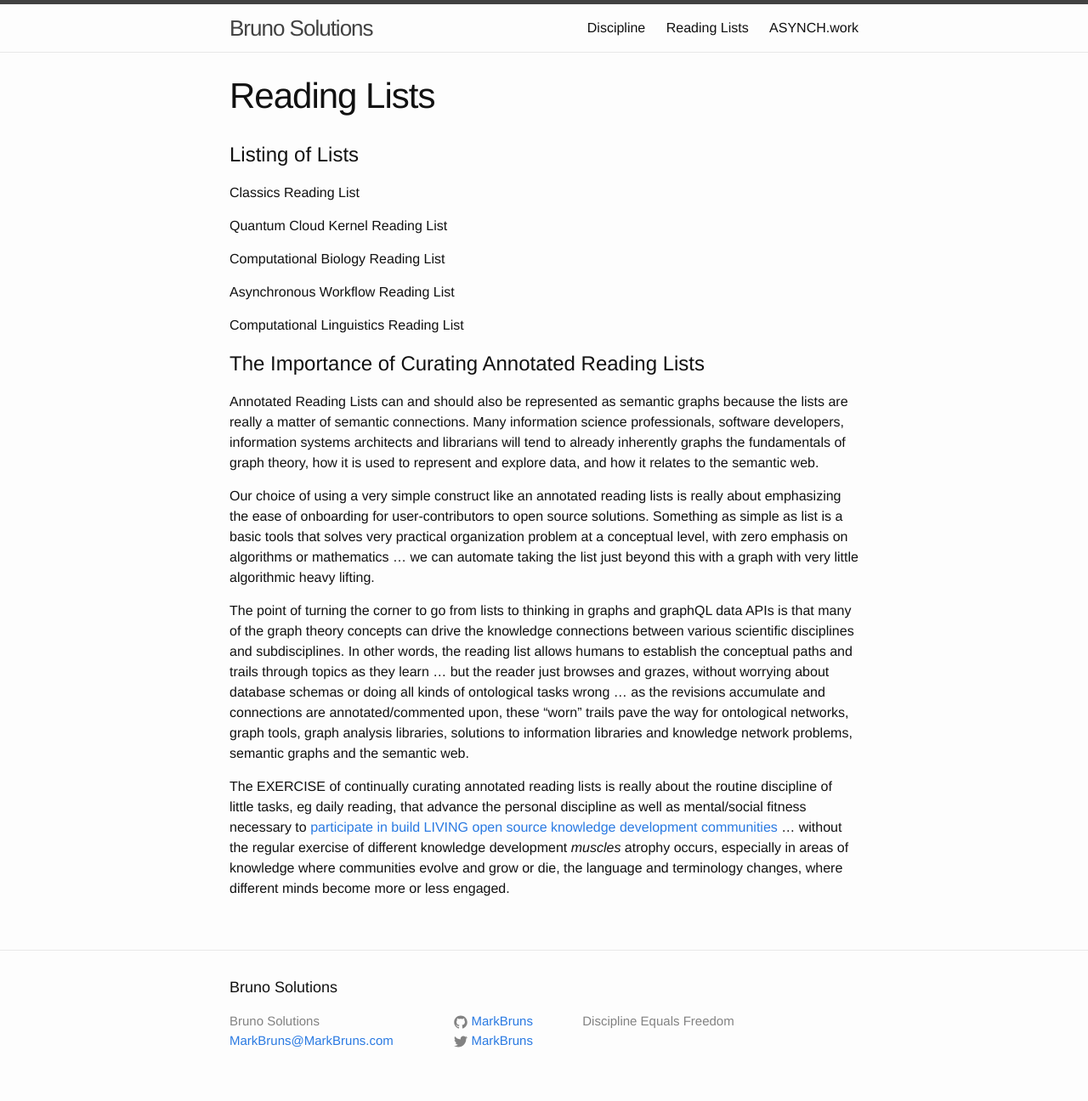
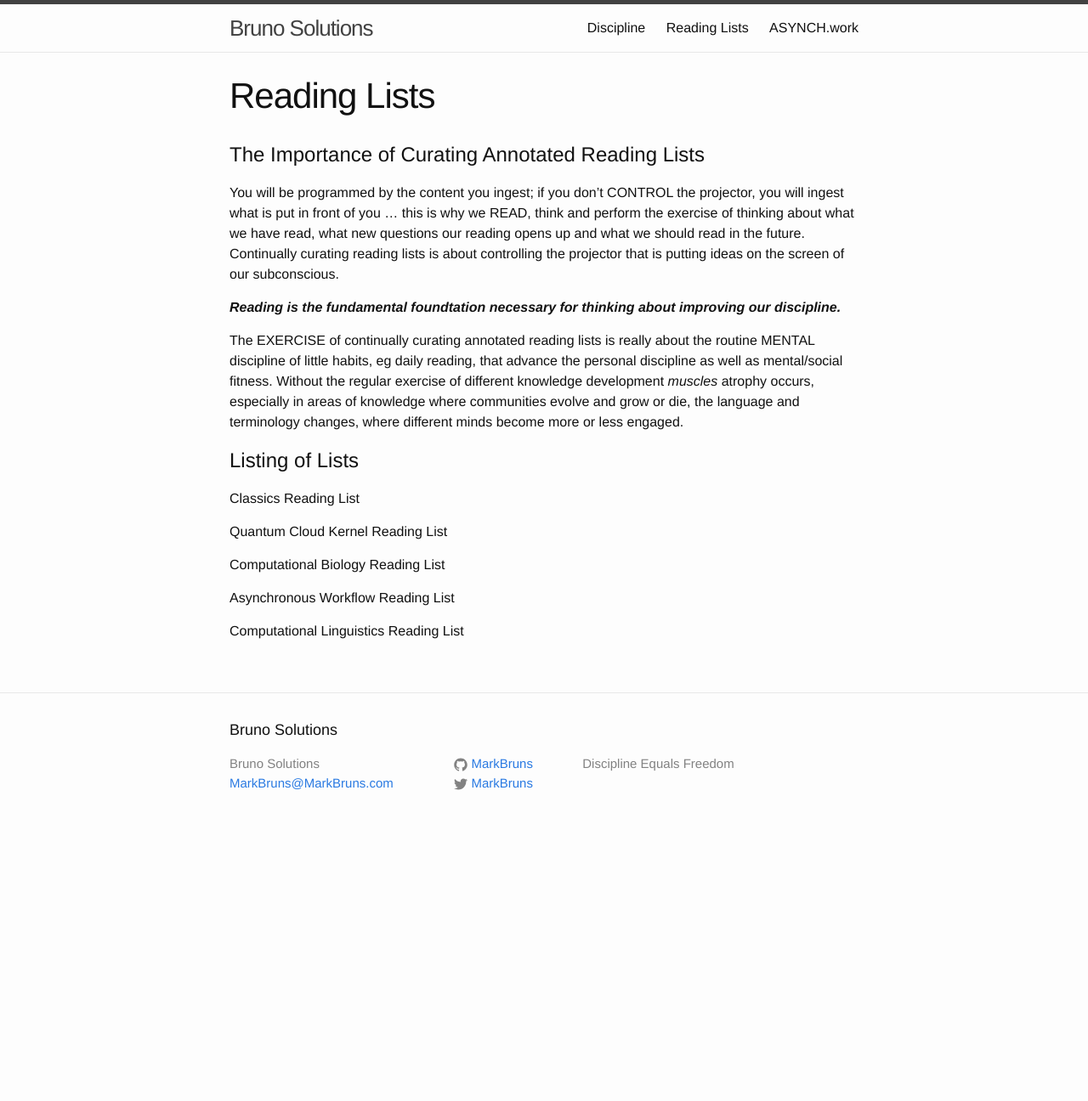
Before and after one commit to RockRapids/SHOP, a Jekyll site: the page built from ReadingLists.md, in a window 1280 px wide. Shown: the whole page at 85% size. Built offline with Jekyll 4.4.1, drawn with Linux system fonts in a browser that asks for light colours; after the commit the page ends 993 px from its top, so only the background shows below that.

Commit message:
Read, curate reading lists, control the projector

```diff
--- a/ReadingLists.md
+++ b/ReadingLists.md
@@ -4,6 +4,14 @@ title: Reading Lists
 permalink: /ReadingLists/
 ---
 
+
+# The Importance of Curating Annotated Reading Lists
+
+You will be programmed by the content you ingest; if you don't CONTROL the projector, you will ingest what is put in front of you ... this is why we READ, think and perform the exercise of thinking about what we have read, what new questions our reading opens up and what we should read in the future. Continually curating reading lists is about controlling the projector that is putting ideas on the screen of our subconscious.
+
+***Reading is the fundamental foundtation necessary for thinking about improving our discipline.***
+
+The EXERCISE of continually curating annotated reading lists is really about the routine MENTAL discipline of little habits, eg daily reading, that advance the personal discipline as well as mental/social fitness. Without the regular exercise of different knowledge development *muscles* atrophy occurs, especially in areas of knowledge where communities evolve and grow or die, the language and terminology changes, where different minds become more or less engaged.
 
 # Listing of Lists
 
@@ -16,13 +24,3 @@ Computational Biology Reading List
 Asynchronous Workflow Reading List
 
 Computational Linguistics Reading List
-
-# The Importance of Curating Annotated Reading Lists
-
-Annotated Reading Lists can and should also be represented as semantic graphs because the lists are really a matter of semantic connections. Many information science professionals, software developers, information systems architects and librarians will tend to already inherently graphs the fundamentals of graph theory, how it is used to represent and explore data, and how it relates to the semantic web.
-
-Our choice of using a very simple construct like an annotated reading lists is really about emphasizing the ease of onboarding for user-contributors to open source solutions.  Something as simple as list is a basic tools that solves very practical organization problem at a conceptual level, with zero emphasis on algorithms or mathematics ... we can automate taking the list just beyond this with a graph with very little algorithmic heavy lifting.
-
-The point of turning the corner to go from lists to thinking in graphs and graphQL data APIs is that many of the graph theory concepts can drive the knowledge connections between various scientific disciplines and subdisciplines. In other words, the reading list allows humans to establish the conceptual paths and trails through topics as they learn ... but the reader just browses and grazes, without worrying about database schemas or doing all kinds of ontological tasks wrong ... as the revisions accumulate and connections are annotated/commented upon, these "worn" trails pave the way for ontological networks, graph tools, graph analysis libraries, solutions to information libraries and knowledge network problems, semantic graphs and the semantic web.
-
-The EXERCISE of continually curating annotated reading lists is really about the routine discipline of little tasks, eg daily reading, that advance the personal discipline as well as mental/social fitness necessary to [participate in build LIVING open source knowledge development communities](http://markbruns.github.io/science/2021/01/01/the-exercise-of-curated-annotated-reading-lists.html) ... without the regular exercise of different knowledge development *muscles* atrophy occurs, especially in areas of knowledge where communities evolve and grow or die, the language and terminology changes, where different minds become more or less engaged.
```
